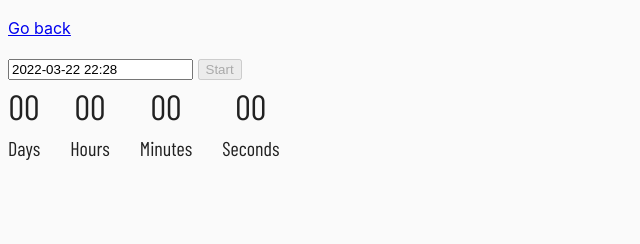
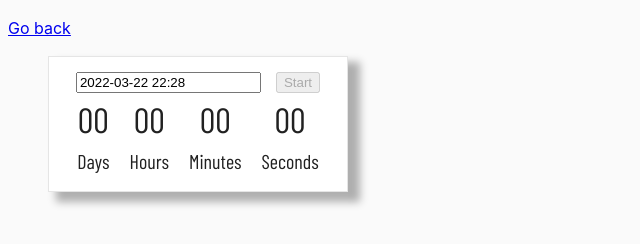
Before and after one commit to MishynMykhailo/goit-js-hw-09, a website built with Parcel: page src/02-timer.html in a window 1280 px wide. Shown: the whole page, without its empty margins (0-640 px from the left). Built offline with nearby package versions, Linux system fonts and the light colour scheme.

Commit message:
update 2 task -css

```diff
--- a/src/02-timer.html
+++ b/src/02-timer.html
@@ -14,8 +14,12 @@
   <body>
     <p><a href="index.html">Go back</a></p>
 
+    <div class="full-card">
+
+      <div class="input-card">
         <input type="text" id="datetime-picker" />
         <button type="button" data-start >Start</button>
+      </div>
 
       <div class="timer">
         <div class="field">
@@ -35,6 +39,7 @@
           <span class="label">Seconds</span>
         </div>
       </div>
+    </div>
 
     <script src="js/02-timer.js"></script>
   </body>
--- a/src/css/common.css
+++ b/src/css/common.css
@@ -33,17 +33,35 @@ img {
 }
 .timer {
   display: flex;
+  align-items: center;
+  justify-content: center;
   font-family: 'Barlow Condensed', sans-serif;
 }
 .value {
   font-size: 35px;
   display: flex;
   justify-content: center;
-  align-items: center;
 }
 .label {
   font-size: 20px;
 }
 .field:not(:last-child){
-  margin-right:30px;
+  margin-right:20px;
 }
+.full-card{
+  padding-top: 15px;
+  padding-bottom: 15px;
+  margin-left: 40px;
+  display: flexbox;
+  max-width: 300px;
+  background-color: white;
+  border: 1px solid rgba(0, 0, 0, 0.1);
+  box-shadow: 10px 8px 8px 2px rgba(0, 0, 0, 0.3);
+}
+.input-card {
+  display: flex;
+  justify-content: center;
+}
+.input-card > button {
+  margin-left:15px;
+}
--- a/src/js/02-timer.js
+++ b/src/js/02-timer.js
@@ -66,7 +66,7 @@ const options = {
   };
 
 function addLeadingZero(value) {
-  return String(value).padEnd(2,'0');
+  return String(value).padStart(2,'0');
 }
 
 
```
Lines whose indentation alone changed are shown as unchanged.
